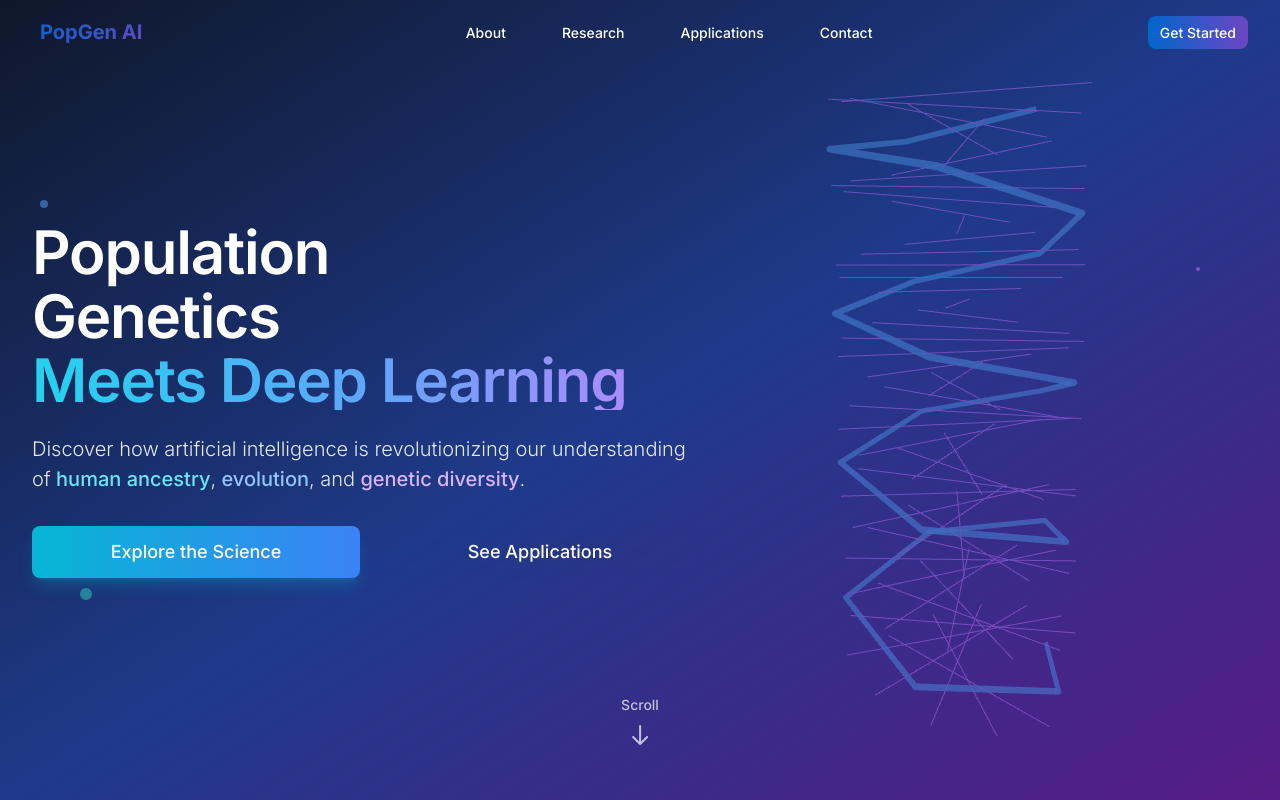
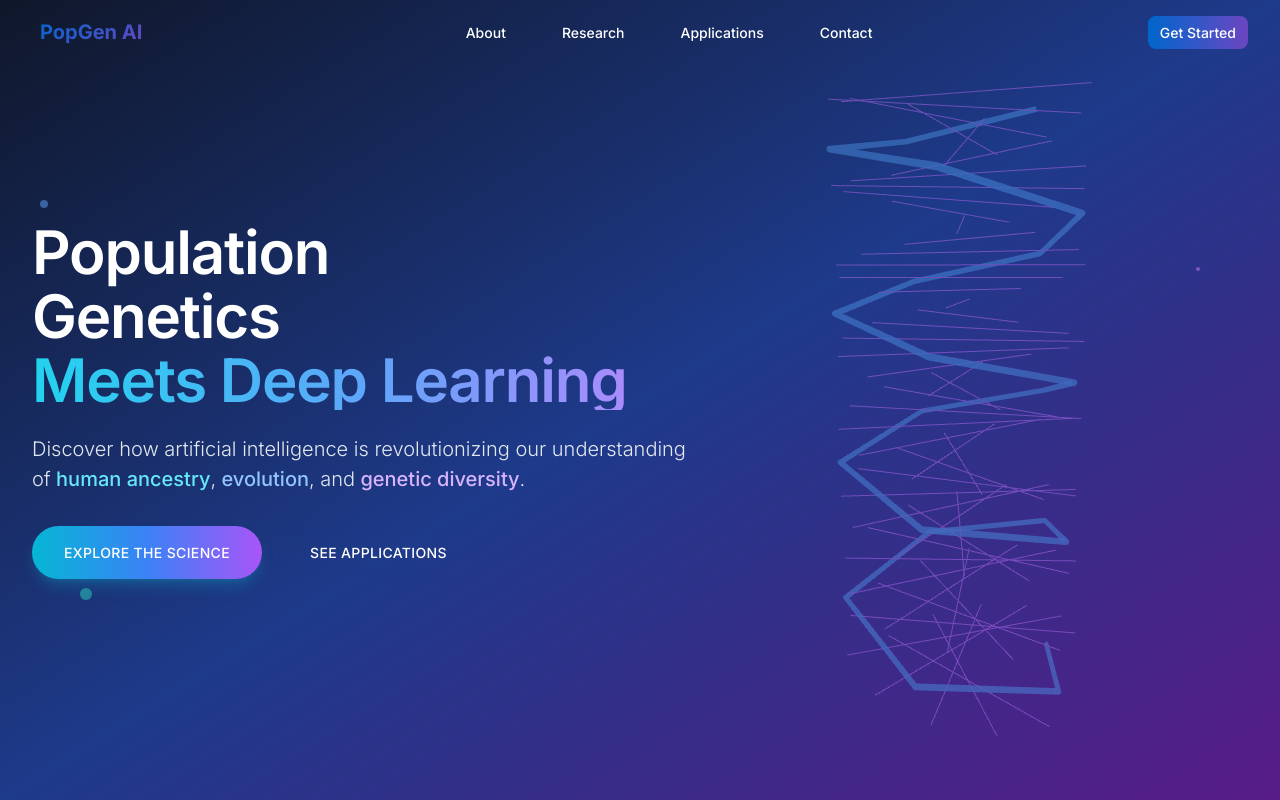
Before and after one commit to keith-ufumeli/popgen-landing, a Next.js app: page / in a window 1280 px wide. Shown: the top 800 px of the page. Built offline with nearby package versions, Linux system fonts and the light colour scheme.

Commit message:
Refactor Hero component styles to enhance button design and interactivity; remove ScrollIndicator for a cleaner layout.

```diff
--- a/src/components/sections/Hero.tsx
+++ b/src/components/sections/Hero.tsx
@@ -4,7 +4,6 @@ import { useRef, useEffect } from 'react';
 import { Container } from '../../components/ui/Container';
 import { Button } from '../../components/ui/Button';
 import { DNAHelix } from '../../components/3d/DNAHelix';
-import { ScrollIndicator } from '../../components/ui/ScrollIndicator';
 import { useParallax } from '../../hooks/useParallax';
 import { gsap } from 'gsap';
 
@@ -103,24 +102,22 @@ export function Hero() {
               variant="primary"
               size="lg"
               onClick={scrollToNext}
-              className="w-full sm:min-w-[200px] bg-gradient-to-r from-cyan-500 to-blue-500 hover:from-cyan-600 hover:to-blue-600 shadow-lg shadow-cyan-500/25"
+              className="group relative w-full sm:w-auto px-8 py-4 bg-gradient-to-r from-cyan-500 via-blue-500 to-purple-500 hover:from-cyan-600 hover:via-blue-600 hover:to-purple-600 shadow-lg shadow-cyan-500/25 hover:shadow-xl hover:shadow-cyan-500/30 transition-all duration-300 rounded-full font-medium text-white uppercase tracking-wide text-sm border-0"
             >
-              Explore the Science
+              <span className="relative z-10">Explore the Science</span>
+              <div className="absolute inset-0 bg-gradient-to-r from-cyan-600 via-blue-600 to-purple-600 rounded-full opacity-0 group-hover:opacity-100 transition-opacity duration-300" />
             </Button>
             <Button
               variant="outline"
               size="lg"
               onClick={() => document.getElementById('applications')?.scrollIntoView({ behavior: 'smooth' })}
-              className="w-full sm:min-w-[200px] border-white/30 text-white hover:bg-white/10 backdrop-blur-sm"
+              className="group w-full sm:w-auto px-8 py-4 border-2 border-white/30 text-white hover:bg-white/10 backdrop-blur-sm transition-all duration-300 rounded-full font-medium uppercase tracking-wide text-sm hover:border-white/50 hover:shadow-lg hover:shadow-white/10"
             >
               See Applications
             </Button>
           </div>
         </div>
       </Container>
-
-      {/* Scroll Indicator */}
-      <ScrollIndicator onClick={scrollToNext} />
     </section>
   );
 }
```
